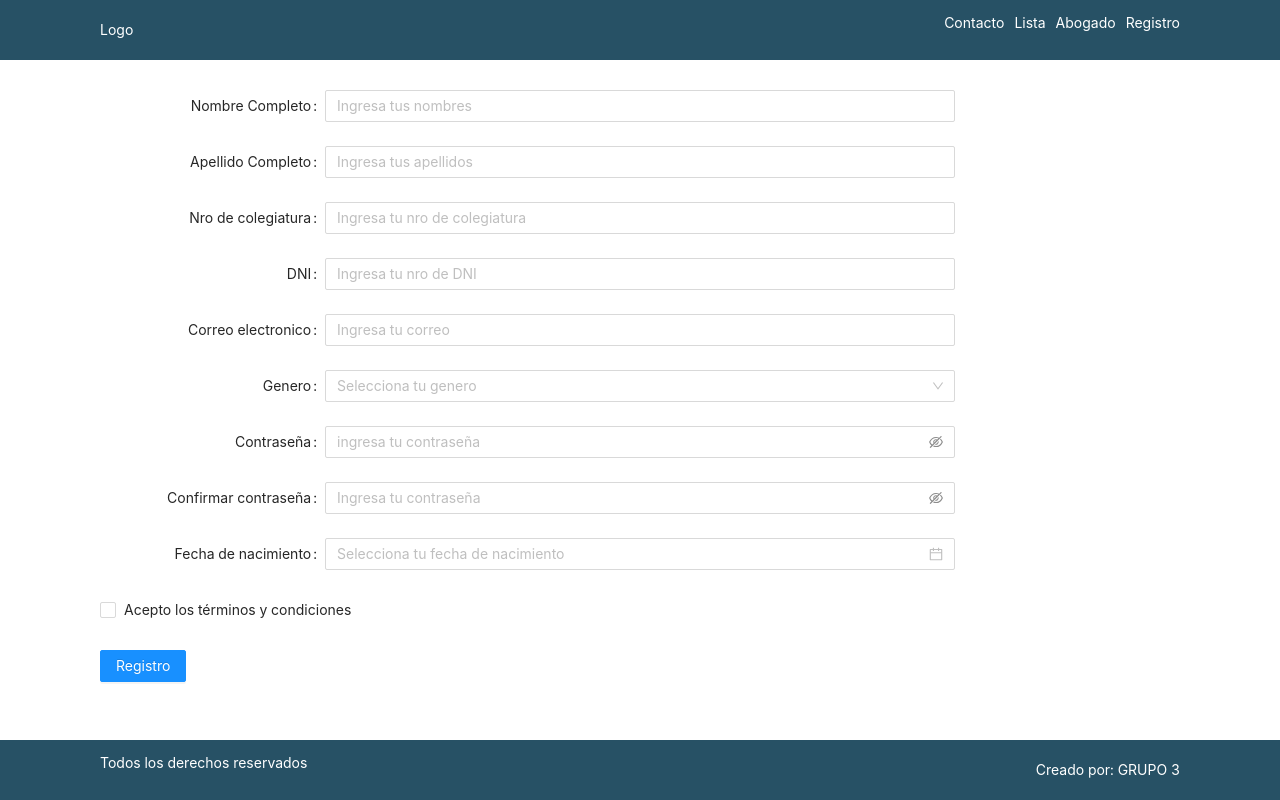
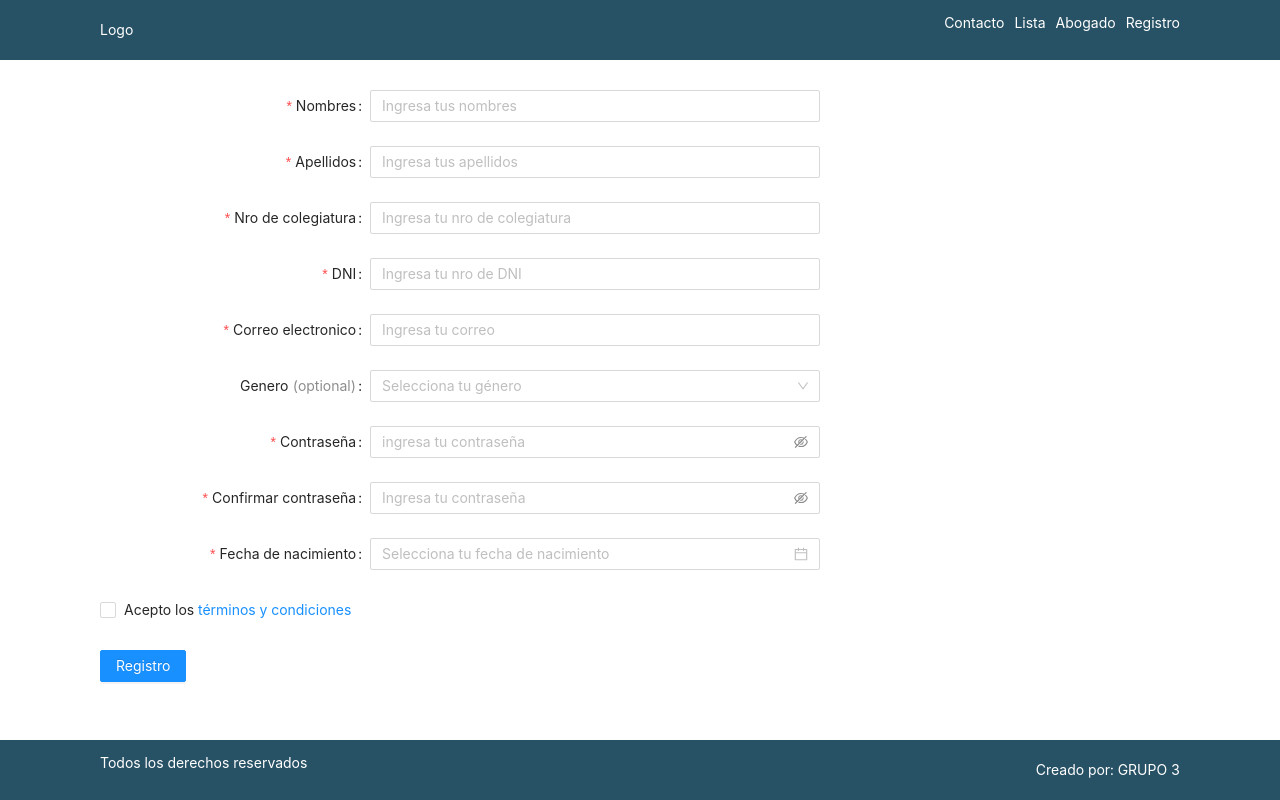
Before and after one commit to danteyc/ProyectoAbogados, a React (Create React App) app: page /registro in a window 1280 px wide. Built offline with nearby package versions, Linux system fonts and the light colour scheme.

Commit message:
avancedomingo

```diff
--- a/src/pages/registro/registro.jsx
+++ b/src/pages/registro/registro.jsx
@@ -1,5 +1,5 @@
 import "./registro.scss"
-import {Form, Button, Checkbox, DatePicker, Input, Select} from "antd";
+import {Form, Button, Checkbox, DatePicker, Input, Select, InputNumber} from "antd";
 
 export function PageRegistro(){
     // return (
@@ -10,58 +10,172 @@ export function PageRegistro(){
     //     </form>
     //     </>
     // )
+    function onChange(e) {
+      console.log(`checked = ${e.target.checked}`);
+    }
     return (
             <div>
 
-                    <Form labelCol={{ span: 5 }} wrapperCol={{ span: 14}}>
-                        <Form.Item name="NombreCompleto" label="Nombre Completo">
+                    <Form
+                    autoComplete="off"
+                    labelCol={{ span: 6 }}
+                    wrapperCol={{ span: 10}}
+                    onFinish={(values)=>{
+                      console.log({values});
+                    }}
+                    onFinishFailes={(error)=> {
+                      console.log({error});
+                    }}
+
+                    >
+                        <Form.Item
+                        name="Nombres"
+                        label="Nombres"
+                        rules={[
+                          {
+                            required:true,
+                            message: "Por favor ingresa tus nombres",
+                          },
+                          {whitespace: true},
+                          {min: 3},
+                        ]}
+                        hasFeedback
+                        >
                         <Input placeholder="Ingresa tus nombres"/>
                         </Form.Item>
 
-                        <Form.Item name="ApellidoCompleto" label="Apellido Completo">
+                        <Form.Item
+                        name="Apellidos"
+                         label="Apellidos" rules={[
+                          {
+                            required:true,
+                            message: "Por favor ingresa tus apellidos",
+                          },
+                          {whitespace: true},
+                          {min: 3},
+                        ]}
+                        hasFeedback>
                         <Input placeholder="Ingresa tus apellidos"/>
                         </Form.Item>
 
-                        <Form.Item name="NumerodeColegiatura" label="Nro de colegiatura">
+                        <Form.Item name="Numero de Colegiatura" label="Nro de colegiatura" rules={[
+                          {
+                            required:true,
+                            message: "Por favor ingresa tu nro de colegiatura",
+                          },
+                          {whitespace: true},
+                          {min: 3},
+                        ]}
+                        hasFeedback>
                         <Input placeholder="Ingresa tu nro de colegiatura"/>
                         </Form.Item>
 
-                        <Form.Item name="DNI" label="DNI">
+                        <Form.Item name="DNI" label="DNI" rules={[
+                          {
+                            required:true,
+                            message: "Por favor ingresa tu nro de DNI",
+                          },
+                          {whitespace: true},
+                          {min: 3},
+                        ]}
+                        hasFeedback>
                         <Input placeholder="Ingresa tu nro de DNI"/>
                         </Form.Item>
 
-                        <Form.Item name="correoel" label="Correo electronico">
+                        <Form.Item name="correo" label="Correo electronico"
+                        rules={[
+                          {
+                            required:true,
+                            message: "Por favor ingresa tu correo",
+                          },
+                          {type:"email"},
+                          {message: "Por favor ingrese un correo válido"},
+                        ]}
+                        hasFeedback>
                         <Input placeholder="Ingresa tu correo"/>
                         </Form.Item>
 
-                        <Form.Item name="genero" label="Genero">
-                          <Select placeholder= "Selecciona tu genero">
+                        <Form.Item name="genero" label="Genero" requiredMark="optional">
+                          <Select placeholder= "Selecciona tu género">
                            <Select.Option value="masculino">Masculino</Select.Option>
                            <Select.Option value="femenino">Femenino</Select.Option>
                            <Select.Option value="prefieronodecirlo">Prefiero no decirlo</Select.Option>
                           </Select>
                         </Form.Item>
 
-                        <Form.Item name="contrasena" label="Contraseña">
+                        <Form.Item
+                        name="contraseña"
+                        label="Contraseña"
+                        rules={[
+                          {
+                            required:true,
+                          },
+                          { min:6 },
+                        ]}
+                        hasFeedback>
+
                         <Input.Password placeholder="ingresa tu contraseña"/>
                         </Form.Item>
 
-                        <Form.Item name="confirmarconstrasena" label="Confirmar contraseña">
+                        <Form.Item
+                        name="confirmar constraseña"
+                        label="Confirmar contraseña"
+                        dependencies={["contraseña"]}
+                        rules={[
+                          {
+                            required:true,
+                            message: "Por favor confirmar contraseña",
+                          },
+                          ({getFieldValue})=> ({
+                            validator (_,value){
+                              if(!value|| getFieldValue( "contraseña")=== value){
+                                return Promise.resolve ()
+                              }
+                              return Promise.reject( "Las constraseñas no coinciden")
+                            }
+                          })
+                        ]}
+                        hasFeedback>
+
                         <Input.Password placeholder="Ingresa tu contraseña"/>
                         </Form.Item>
 
-                        <Form.Item name="fechadenacimiento" label="Fecha de nacimiento">
+                        <Form.Item name="fecha de nacimiento" label="Fecha de nacimiento"
+                        rules={[
+                          {
+                            required:true,
+                            message: "Por favor selecciona tu fecha de nacimiento"},
+                        ]}
+                        hasFeedback
+                        >
+
                         <DatePicker
                         style={{ width: "100%"}}
                          picker="date"
                          placeholder="Selecciona tu fecha de nacimiento"/>
                         </Form.Item>
 
-                        <Form.Item name="acuerdo">
-                        <Checkbox> Acepto los términos y condiciones <a href="#"></a></Checkbox>
+                        <Form.Item
+                        name="acuerdo"
+                        wrapperCol={{ span: 24 }}
+                        valuePropName="checked"
+                        rules={[
+                          {
+                            validator: (_,value)=>
+                            value
+                            ? Promise.resolve ()
+                            : Promise.reject("Para proceder con el registro debe aceptar nuestros términos y condiciones"),
+                          },
+                          {
+                            required:true,
+                            message: "Para proceder con el registro debe aceptar nuestros términos y condiciones"},
+                        ]}
+                        >
+                        <Checkbox onChange={onChange}>Acepto los  <a href="#">términos y condiciones</a></Checkbox>
                         </Form.Item>
 
-                        <Form.Item name="registrocompletado">
+
+                        <Form.Item  wrapperCol={{span: 24}} name="registrocompletado">
                         <Button type= "primary" htmlType= "submit">Registro</Button>
                         </Form.Item>
 
```
